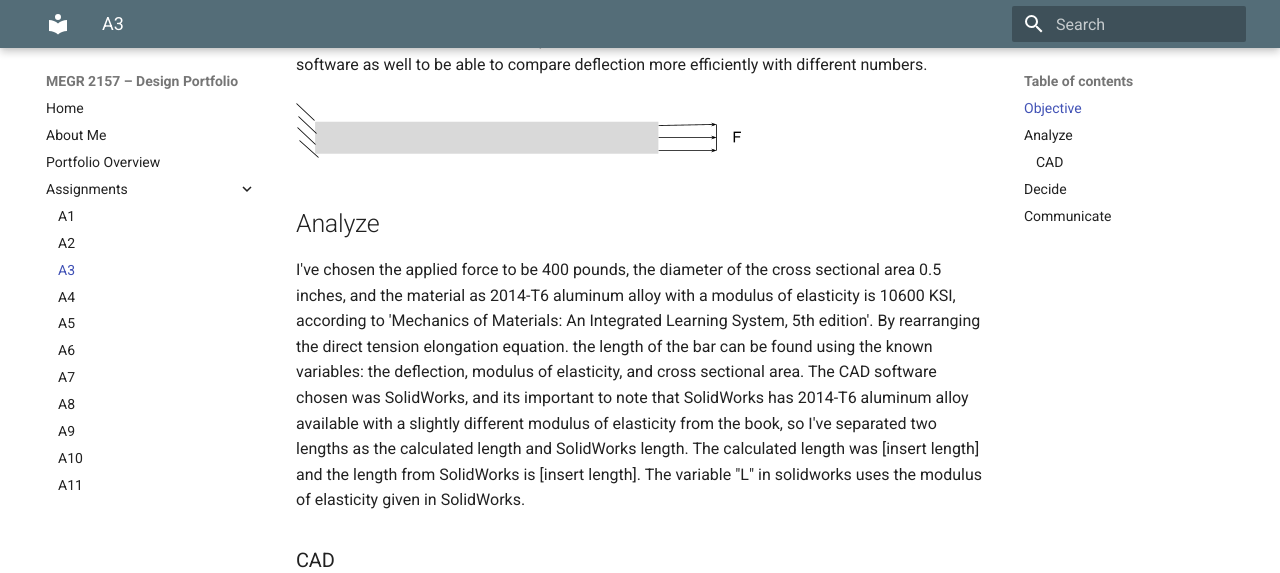
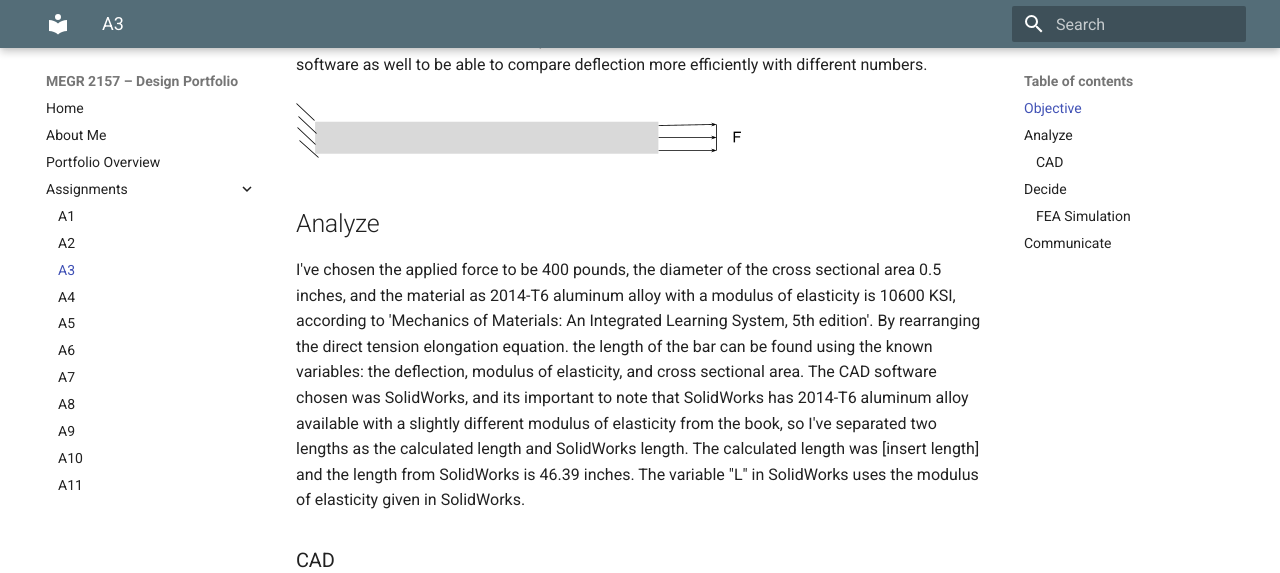
Before and after one commit to ajchiocca/megr2157-portfolio, an MkDocs documentation site: the page built from docs/assignments/A03/index.md, in a window 1280 px wide and 900 px high, scrolled down 332 px. Shown: the top 573 px of the window. Built offline with MkDocs 1.6.1 and Material for MkDocs 9.7.7, drawn with Linux system fonts in a browser that asks for light colours; some of the changed text lies outside the part shown.

Commit message:
Revise analysis and add FEA simulation information
Updated analysis section with specific lengths and added FEA simulation details.

```diff
--- a/docs/assignments/A03/index.md
+++ b/docs/assignments/A03/index.md
@@ -6,7 +6,7 @@ The objective of this assignment was to design bar of a circular cross section i
 <br>
 ![BAROBJ](BarObj.png)
 ## Analyze
-I've chosen the applied force to be 400 pounds, the diameter of the cross sectional area 0.5 inches, and the material as 2014-T6 aluminum alloy with a modulus of elasticity is 10600 KSI, according to 'Mechanics of Materials: An Integrated Learning System, 5th edition'. By rearranging the direct tension elongation equation. the length of the bar can be found using the known variables: the deflection, modulus of elasticity, and cross sectional area. The CAD software chosen was SolidWorks, and its important to note that SolidWorks has 2014-T6 aluminum alloy available with a slightly different modulus of elasticity from the book, so I've separated two lengths as the calculated length and SolidWorks length. The calculated length was [insert length] and the length from SolidWorks is [insert length]. The variable "L" in solidworks uses the modulus of elasticity given in SolidWorks.
+I've chosen the applied force to be 400 pounds, the diameter of the cross sectional area 0.5 inches, and the material as 2014-T6 aluminum alloy with a modulus of elasticity is 10600 KSI, according to 'Mechanics of Materials: An Integrated Learning System, 5th edition'. By rearranging the direct tension elongation equation. the length of the bar can be found using the known variables: the deflection, modulus of elasticity, and cross sectional area. The CAD software chosen was SolidWorks, and its important to note that SolidWorks has 2014-T6 aluminum alloy available with a slightly different modulus of elasticity from the book, so I've separated two lengths as the calculated length and SolidWorks length. The calculated length was [insert length] and the length from SolidWorks is 46.39 inches. The variable "L" in SolidWorks uses the modulus of elasticity given in SolidWorks.
 
 ### CAD
 [insert cross sectional area]
@@ -18,6 +18,7 @@ I've chosen the applied force to be 400 pounds, the diameter of the cross sectio
 ![MaterialP](Mat.png)
 
 ## Decide
-
+### FEA Simulation
+For the FEA simulation, I added the applied force of 400 to the right end of the bar, and the other end a fixed geometry to emulate the wall in the original figure.
 
 ## Communicate
```
